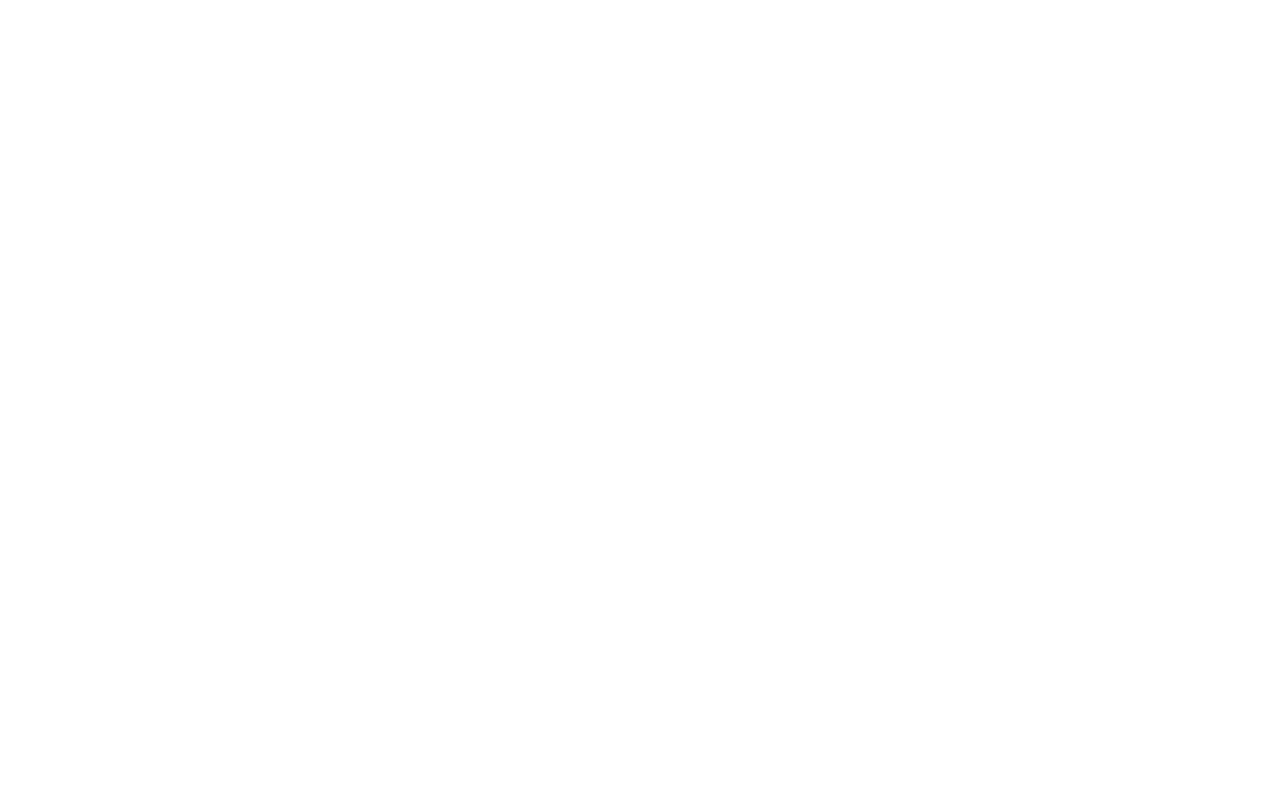
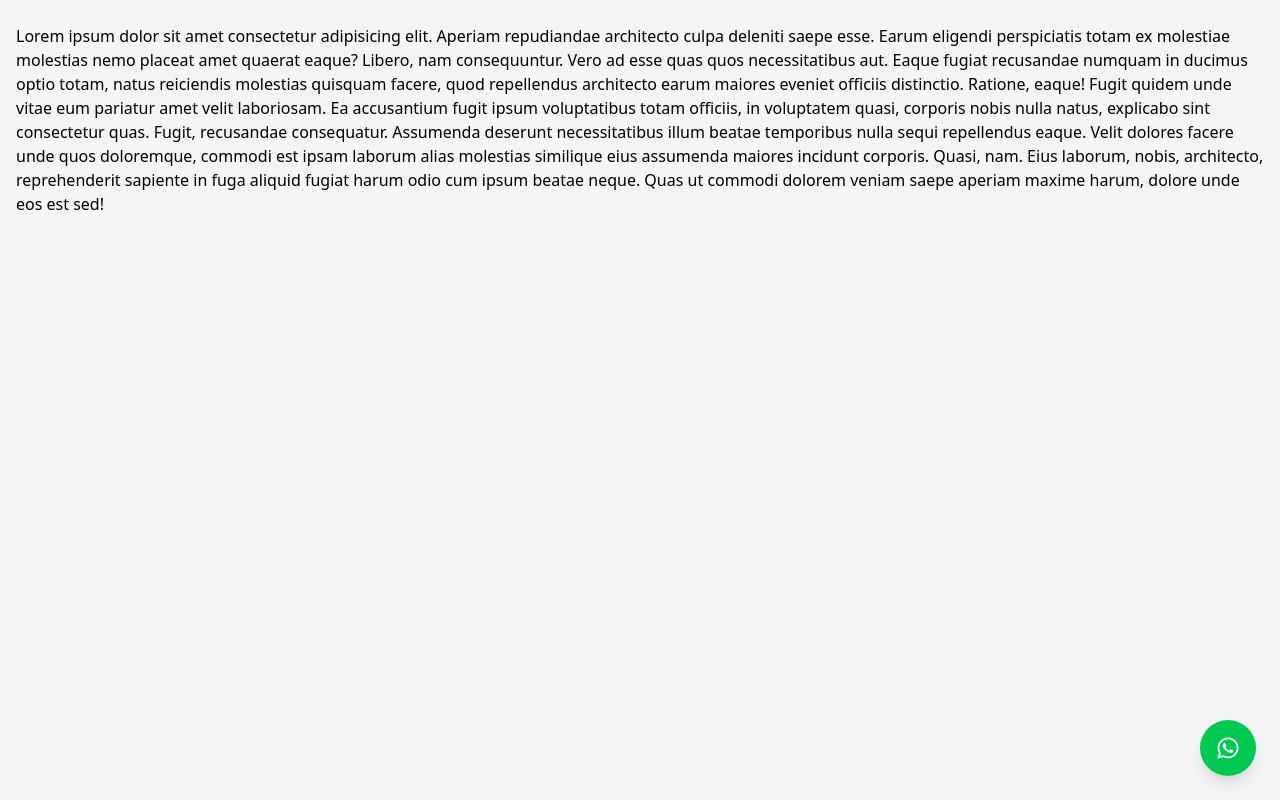
Before and after one commit to AlexBecci/servipol, a React (Vite) app: page / in a window 1280 px wide. Built offline with nearby package versions, Linux system fonts and the light colour scheme.

Commit message:
containersComponents and FirstComponentWhatsApp

```diff
--- a/package.json
+++ b/package.json
@@ -13,6 +13,8 @@
     "@tailwindcss/vite": "^4.1.11",
     "react": "^19.1.0",
     "react-dom": "^19.1.0",
+    "react-icons": "^5.5.0",
+    "react-router-dom": "^7.7.0",
     "tailwindcss": "^4.1.11"
   },
   "devDependencies": {
--- a/src/App.tsx
+++ b/src/App.tsx
@@ -1,10 +1,11 @@
+import { BrowserRouter } from "react-router-dom"
+import RouterContainer from "./core/routes/Routes"
 
 function App() {
-
   return (
-    <>
-
-    </>
+    <BrowserRouter>
+      <RouterContainer />
+    </BrowserRouter>
   )
 }
 
--- /dev/null
+++ b/src/core/hoook/RedirectModule.tsx
@@ -0,0 +1,27 @@
+import { useEffect, useState, type FC } from "react";
+import { useNavigate } from "react-router-dom";
+import { LuLoader } from "react-icons/lu"; // o cualquier ícono de carga
+
+interface RedirectModuleProps {
+    setLoading: (state: boolean) => void;
+}
+
+export const RedirectModule: FC<RedirectModuleProps> = ({ setLoading }) => {
+    // const navigate = useNavigate();
+
+    useEffect(() => {
+        const timer = setTimeout(() => {
+            setLoading(false);
+            // navigate('/');
+        }, 3000);
+
+        return () => clearTimeout(timer);
+    }, []);
+
+    return (
+        <div className="fixed inset-0 z-50 flex flex-col items-center justify-center bg-black bg-opacity-60">
+            <LuLoader className="text-white animate-spin text-6xl mb-4" />
+            <p className="text-white text-lg">Cargando...</p>
+        </div>
+    );
+};
--- /dev/null
+++ b/src/core/page/page.tsx
@@ -0,0 +1,25 @@
+import { useEffect, useState } from "react"
+import { RedirectModule } from "../hoook/RedirectModule";
+import { ContainerModule } from "../shared/ContainerModules";
+import { ContainerPage } from "../shared/ContainerPage";
+import { WhatsAppButton } from "../shared/WhatsappButton";
+
+export const PageMain = () => {
+    const [loading, setLoading] = useState<boolean>(true);
+
+
+
+    return (
+        <ContainerPage >
+            {loading && (
+                <RedirectModule setLoading={setLoading} />
+            )}
+            <WhatsAppButton phoneNumber="1124555"/>
+            <>Lorem ipsum dolor sit amet consectetur adipisicing elit. Aperiam repudiandae architecto culpa deleniti saepe esse. Earum eligendi perspiciatis totam ex molestiae molestias nemo placeat amet quaerat eaque? Libero, nam consequuntur.
+                Vero ad esse quas quos necessitatibus aut. Eaque fugiat recusandae numquam in ducimus optio totam, natus reiciendis molestias quisquam facere, quod repellendus architecto earum maiores eveniet officiis distinctio. Ratione, eaque!
+                Fugit quidem unde vitae eum pariatur amet velit laboriosam. Ea accusantium fugit ipsum voluptatibus totam officiis, in voluptatem quasi, corporis nobis nulla natus, explicabo sint consectetur quas. Fugit, recusandae consequatur.
+                Assumenda deserunt necessitatibus illum beatae temporibus nulla sequi repellendus eaque. Velit dolores facere unde quos doloremque, commodi est ipsam laborum alias molestias similique eius assumenda maiores incidunt corporis. Quasi, nam.
+                Eius laborum, nobis, architecto, reprehenderit sapiente in fuga aliquid fugiat harum odio cum ipsum beatae neque. Quas ut commodi dolorem veniam saepe aperiam maxime harum, dolore unde eos est sed!</>
+        </ContainerPage>
+    )
+}
--- /dev/null
+++ b/src/core/routes/Routes.tsx
@@ -0,0 +1,12 @@
+import { Route, Routes } from "react-router-dom";
+import { PageMain } from "../page/page";
+
+const RouterContainer = () => {
+    return (
+        <Routes>
+            <Route path='/' element={<PageMain />} />
+
+        </Routes>
+    )
+}
+export default RouterContainer
--- /dev/null
+++ b/src/core/shared/ContainerModules.tsx
@@ -0,0 +1,13 @@
+import type { FC, ReactNode } from "react";
+
+interface ContainerModuleProps {
+    children: ReactNode;
+}
+
+export const ContainerModule: FC<ContainerModuleProps> = ({ children }) => {
+    return (
+        <div className="max-w-5xl mx-auto p-6 bg-white shadow-md rounded-lg">
+            {children}
+        </div>
+    );
+};
--- /dev/null
+++ b/src/core/shared/ContainerPage.tsx
@@ -0,0 +1,14 @@
+import type { FC, ReactNode } from "react";
+
+interface ContainerPageProps {
+  children: ReactNode;
+  className?: string; // opcional por si querés agregar estilos extra
+}
+
+export const ContainerPage: FC<ContainerPageProps> = ({ children, className = "" }) => {
+  return (
+    <div className={`min-h-screen w-full bg-gray-100 px-4 py-6 ${className}`}>
+      {children}
+    </div>
+  );
+};
--- /dev/null
+++ b/src/core/shared/WhatsAppButton.tsx
@@ -0,0 +1,22 @@
+import type { FC } from "react";
+import { FaWhatsapp } from "react-icons/fa";
+
+interface WhatsAppButtonProps {
+    phoneNumber: string;
+}
+
+export const WhatsAppButton: FC<WhatsAppButtonProps> = ({ phoneNumber }) => {
+    return (
+        <div className="fixed bottom-6 right-6 z-50">
+            <a
+                href={`https://wa.me/${phoneNumber}`}
+                target="_blank"
+                rel="noopener noreferrer"
+                aria-label="Contactar por WhatsApp"
+                className="bg-green-500 hover:bg-green-600 text-white p-4 rounded-full shadow-lg flex items-center justify-center transition transform hover:scale-110 active:scale-95"
+            >
+                <FaWhatsapp className="h-6 w-6" />
+            </a>
+        </div>
+    );
+};
```
Also changed, not shown: 1 other file (tests, documents, lock files or other folders).
